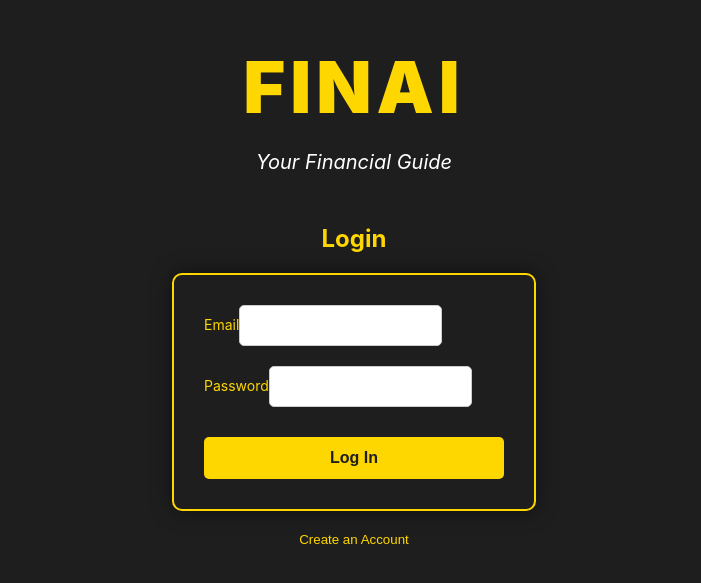
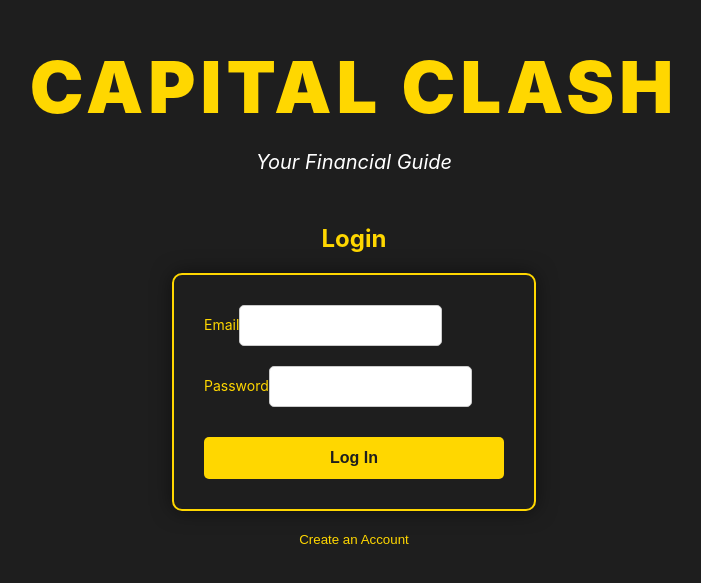
Before and after one commit to rihhito/ShellHacks, a React (Create React App) app in the folder src/flla/: page / in a window 1280 px wide. Shown: the part 129-712 px from the top of the page, without its empty margins (286-987 px from the left). Built offline with nearby package versions, Linux system fonts and the light colour scheme.

Commit message:
"fix some bugs"

```diff
--- a/src/flla/src/ui/Login.js
+++ b/src/flla/src/ui/Login.js
@@ -20,7 +20,7 @@ const Login = ({ onLogin }) => {
   return (
     <div style={styles.container}>
       {/* App Name and Slogan */}
-      <h1 style={styles.appName}>FINAI</h1>
+      <h1 style={styles.appName}>CAPITAL CLASH</h1>
       <p style={styles.slogan}>Your Financial Guide</p>
 
       <h2 style={styles.formTitle}>{isSignUp ? 'Create an Account' : 'Login'}</h2>
--- a/src/flla/src/ui/modules/m1/sub_m1.js
+++ b/src/flla/src/ui/modules/m1/sub_m1.js
@@ -25,8 +25,12 @@ const SubModule1 = ({ setProgress, onBack }) => {
       });
       setQuestion(response.data.response);
 
+      // Log when question is received
+      console.log('Received question: ', response.data.response);
+
       // If voice is toggled on, speak the question
       if (toggleVoice) {
+        console.log('Speaking the question...');
         speak(response.data.response);
       }
     } catch (error) {
@@ -48,6 +52,7 @@ const SubModule1 = ({ setProgress, onBack }) => {
 
       // If voice is toggled on, speak the feedback
       if (toggleVoice) {
+        console.log('Speaking feedback...');
         speak(responseMessage);
       }
 
@@ -82,6 +87,7 @@ const SubModule1 = ({ setProgress, onBack }) => {
 
     // If turning on voice and there's already an explanation, speak it
     if (!toggleVoice && explanation) {
+      console.log('Speaking explanation...');
       speak(explanation);
     } else {
       stop(); // Stop any ongoing speech if toggling off
@@ -92,6 +98,13 @@ const SubModule1 = ({ setProgress, onBack }) => {
   useEffect(() => {
     askQuestion();  // Dani asks a question when the level changes
   }, [currentLevel]);
+
+  // Stop speech when component unmounts (user navigates away)
+  useEffect(() => {
+    return () => {
+      stop();  // Stop Dani from speaking when leaving the screen
+    };
+  }, []);
 
   return (
     <div style={styles.container}>
```
